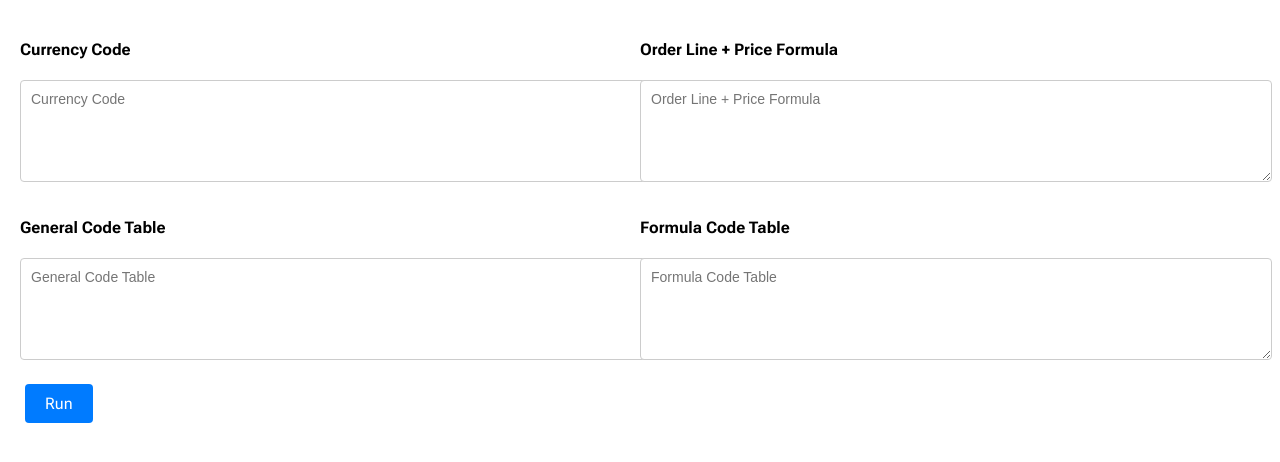
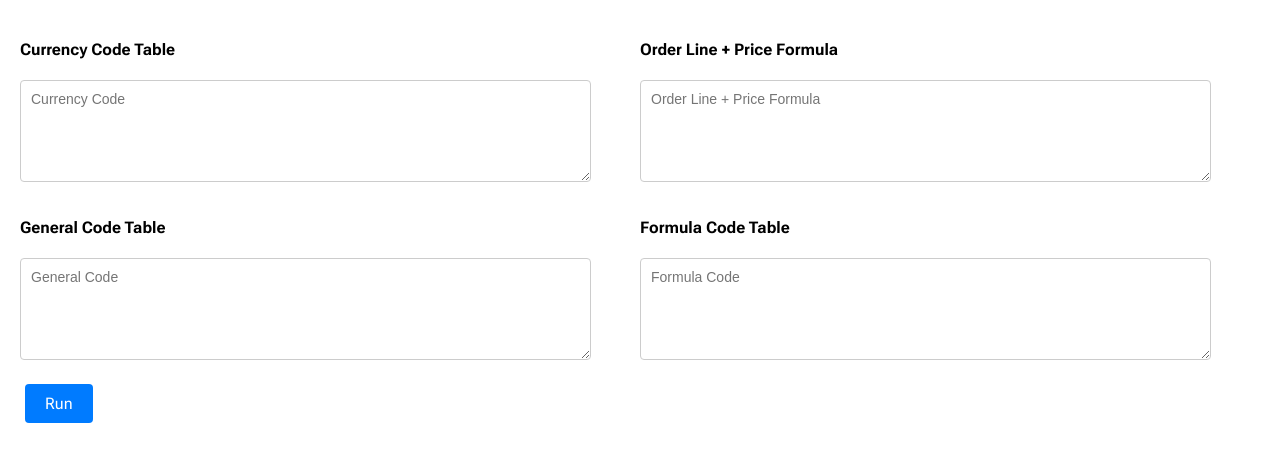
Before and after one commit to preetpalOptimus/PriceFormulaBreakerJS, a plain HTML site: page index.html in a window 1280 px wide. Shown: the part 62-524 px from the top of the page. Drawn offline with Linux system fonts and the light colour scheme; a web font is replaced by a local one.

Commit message:
Final changes before meeting

```diff
--- a/index.css
+++ b/index.css
@@ -38,7 +38,7 @@
 
 /* Style for the textareas */
 .input-textarea {
-    width: 100%; /* Full width of parent container */
+    width: 90%; /* Full width of parent container */
     padding: 10px;
     border: 1px solid #ccc;
     border-radius: 4px;
--- a/index.html
+++ b/index.html
@@ -22,25 +22,25 @@
     <h1>Price Formula Breaker</h1>
     <div class="flex-container">
         <div class="input-group">
-            <h4>Currency Code</h4>
+            <h4>Currency Code Table</h4>
             <textarea id="input1" class="input-textarea" placeholder="Currency Code" rows="5" cols="60"></textarea>
         </div>
 
         <div class="input-group">
             <h4>Order Line + Price Formula</h4>
-            <textarea id="input4" class="input-textarea" placeholder="Order Line + Price Formula" rows="5" cols="60" required></textarea>
+            <textarea id="input4" class="input-textarea" placeholder="Order Line + Price Formula " rows="5" cols="60" required></textarea>
         </div>
     </div>
 
     <div class="flex-container">
         <div class="input-group">
             <h4>General Code Table</h4>
-            <textarea id="input2" class="input-textarea" placeholder="General Code Table" rows="5" cols="60"></textarea>
+            <textarea id="input2" class="input-textarea" placeholder="General Code" rows="5" cols="60"></textarea>
         </div>
 
         <div class="input-group">
             <h4>Formula Code Table</h4>
-            <textarea id="input3" class="input-textarea" placeholder="Formula Code Table" rows="5" cols="60"></textarea>
+            <textarea id="input3" class="input-textarea" placeholder="Formula Code" rows="5" cols="60"></textarea>
         </div>
     </div>
     <button class="button" onclick="processInputsAndGenerateCode()">Run</button>
--- a/index.js
+++ b/index.js
@@ -78,8 +78,7 @@ function processInputsAndGenerateCode() {
             return
         }
 
-        input1.value = `Currency code	Shortening	VALVERK
-1	USD	94.34
+        input1.value = `1	USD	94.34
 2	GBP	100
 4	USD	94.34
 15	EUR	89.286
```
Lines whose indentation alone changed are shown as unchanged.
